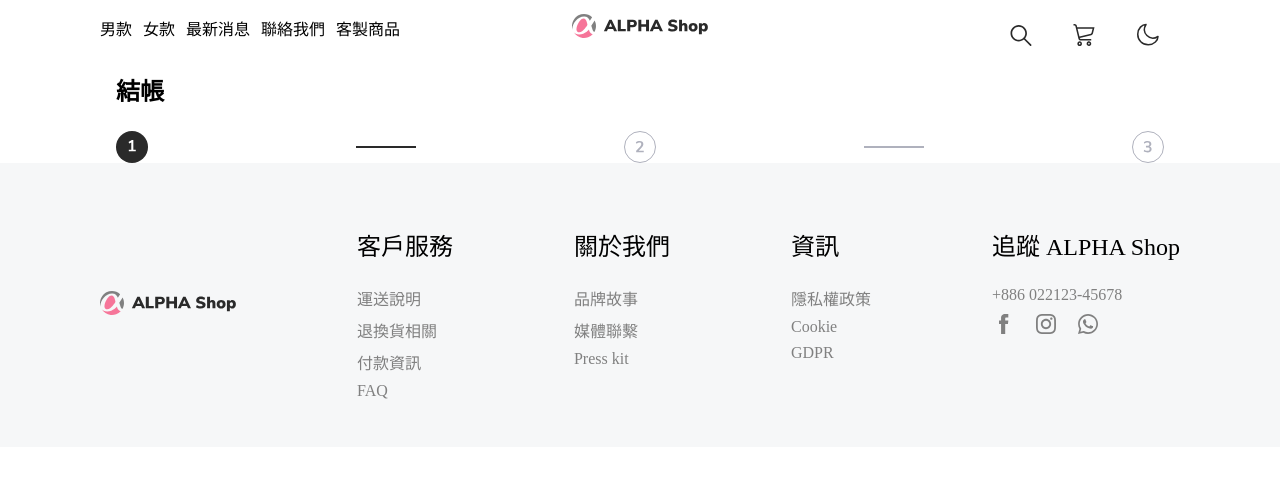
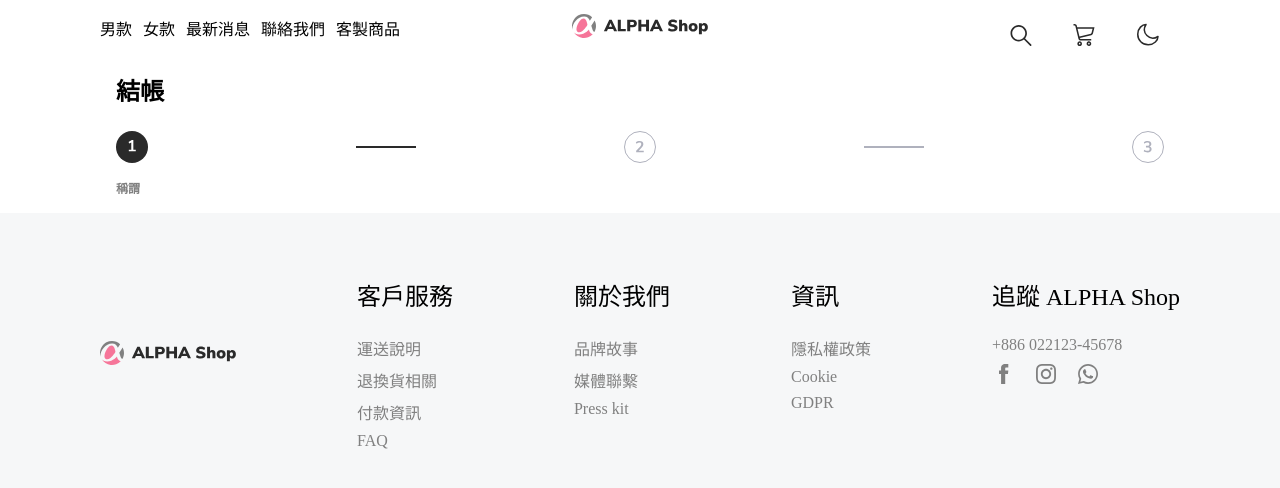
Before and after one commit to changjandam/alpha-camp-react, a React (Create React App) app: page / in a window 1280 px wide. Shown: the top 488 px of the page. Built offline with nearby package versions, Linux system fonts and the light colour scheme.

Commit message:
add input logic

```diff
--- /dev/null
+++ b/src/components/UI/Input.js
@@ -0,0 +1,35 @@
+import React from 'react';
+import styled from 'styled-components';
+
+const Div = styled.div`
+  margin: 1rem;
+`;
+
+
+const Label = styled.label`
+  color: #808080;
+  display: block;
+  font-size: 12px;
+  margin-bottom: 0.5rem;
+  font-weight: bold;
+`;
+
+const typeSelector = (props) => {
+  switch (props.tagType) {
+    case 'input':
+      return
+    case 'select':
+      return
+    default:
+      return new Error();
+  }
+};
+
+export default function Input(props) {
+  return (
+    <Div>
+      <Label for={props.id}>{props.title}</Label>
+      {typeSelector(props)}
+    </Div>
+  );
+}
--- /dev/null
+++ b/src/components/main/Address.js
@@ -0,0 +1,24 @@
+import React from 'react';
+import styled from 'styled-components';
+
+import Input from '../UI/Input';
+
+const Form = styled.form``;
+
+const genderOptions = [
+  { title: '先生', value: 'male' },
+  { title: '女士', value: 'female' },
+];
+
+export default function Address(props) {
+  return (
+    <Form>
+      <Input
+        tagType={'select'}
+        title={'稱謂'}
+        id={'gender'}
+        options={genderOptions}
+      />
+    </Form>
+  );
+}
--- a/src/components/main/Main.js
+++ b/src/components/main/Main.js
@@ -1,6 +1,7 @@
 import React from 'react';
 import styled from 'styled-components';
 import CenterDiv from '../layout/CenterDiv';
+import Address from './Address';
 import Step from './Step';
 
 const Div = styled(CenterDiv)`
@@ -22,6 +23,7 @@ export default function Main() {
     <Div>
       <P>結帳</P>
       <Step />
+      <Address />
     </Div>
   );
 }
--- a/src/global.js
+++ b/src/global.js
@@ -6,4 +6,8 @@ export const GlobalStyles = createGlobalStyle`
     margin: 0;
     padding: 0;
   }
+
+  & .App {
+    min-width: 375px;
+  }
 `;
```
